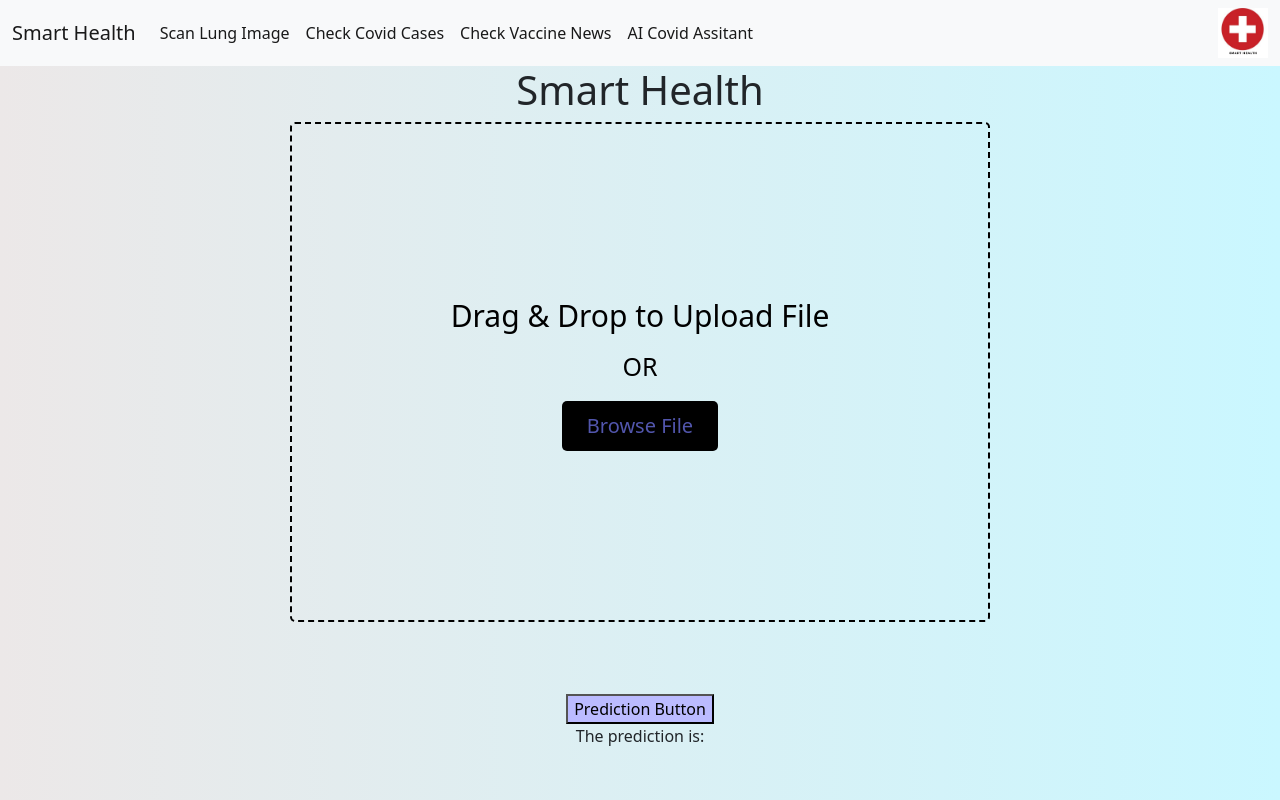
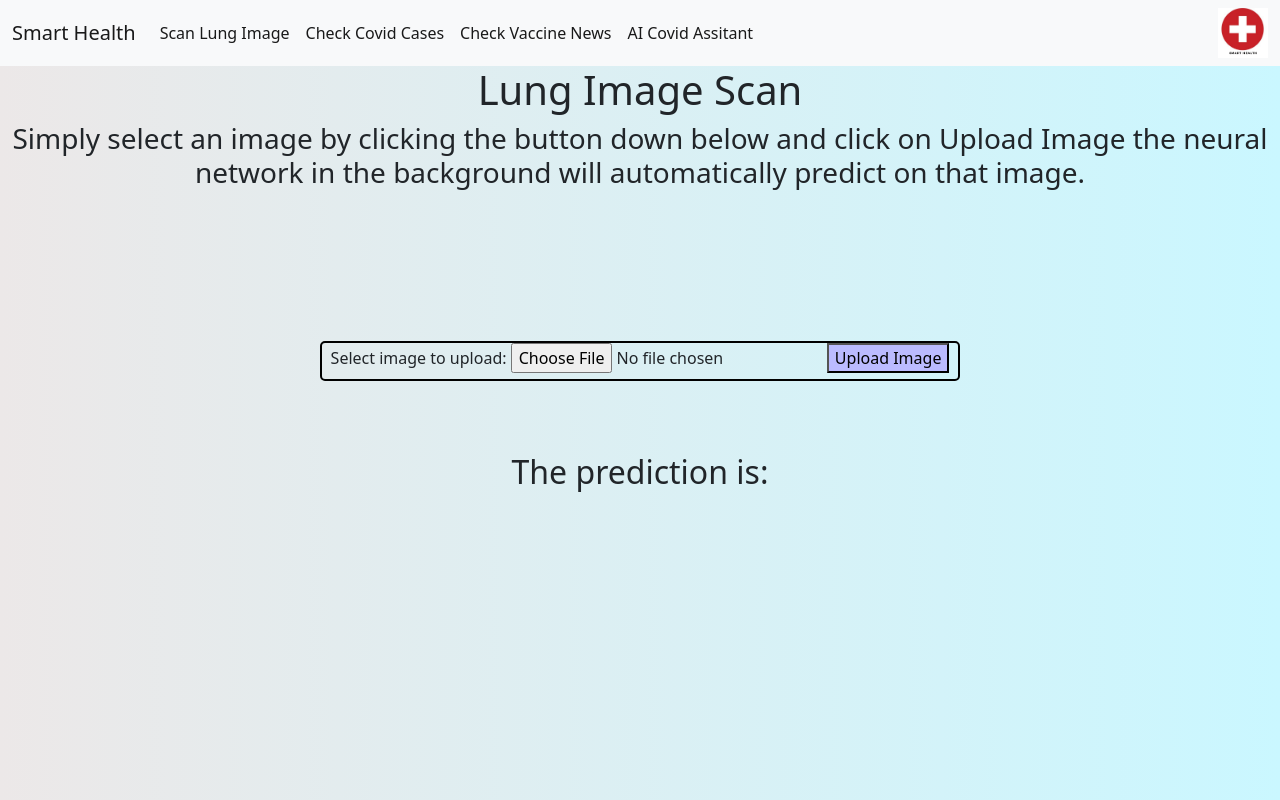
Before and after one commit to YashSolanki2007/Smart-Scan, a Flask app: page /covid-predictor in a window 1280 px wide. Run offline with Flask 2, Linux system fonts and the light colour scheme.

Commit message:
Update covid-predictor.html

```diff
--- a/templates/covid-predictor.html
+++ b/templates/covid-predictor.html
@@ -11,10 +11,6 @@
     <link href="https://fonts.googleapis.com/css2?family=Bebas+Neue&display=swap" rel="stylesheet">
 
     <style>
-        .logo {
-            height: 50px;
-            width: 50px;
-        }
         .drag-area{
           border: 2px dashed black;
           height: 500px;
@@ -25,7 +21,10 @@
           justify-content: center;
           flex-direction: column;
         }
-
+        .logo {
+            height: 50px;
+            width: 50px;
+        }
         .prediction-btn {
             background: rgb(187, 187, 255);
         }
@@ -45,6 +44,12 @@
           font-size: 30px;
           font-weight: 500;
           color: black;
+        }
+        .uploadImgBtn {
+            background: rgb(187, 187, 255);
+        }
+        .uploadImgBtn:hover {
+            background: rgb(195, 255, 195);
         }
         .drag-area span{
           font-size: 25px;
@@ -68,6 +73,14 @@
           width: 100%;
           object-fit: cover;
           border-radius: 5px;
+        }
+
+        .imgUpload {
+            border: 2px solid black;
+            width: 50%;
+            height: 40px;
+            text-align: center;
+            border-radius: 5px;
         }
 
         .body {
@@ -108,14 +121,7 @@
       </div>
     </nav>
 
-        <h1>Smart Health</h1>
-        <div class="drag-area">
-            <div class="icon"><i class="fas fa-cloud-upload-alt"></i></div>
-            <header>Drag & Drop to Upload File</header>
-            <span>OR</span>
-            <button>Browse File</button>
-            <input type="file" hidden>
-        </div>
+        <h1>Lung Image Scan</h1>
         <script>
     //selecting all required elements
     const dropArea = document.querySelector(".drag-area"),
@@ -176,13 +182,19 @@
     }
 
 </script>
+        <h3>Simply select an image by clicking the button down below and click on Upload Image the neural network in the background will automatically predict on that image.</h3>
+        <br /><br /><br /><br /><br /><br />
+        <div class="imgUpload">
+            <form action="/covid-predictor" method="post" enctype="multipart/form-data">
+  Select image to upload:
+  <input type="file" name="file" id="file">
+  <input type="submit" value="Upload Image" name="submit" class="uploadImgBtn">
+</form>
+        </div>
     <br /><br /><br />
-        <form method="POST">
-            <button class="prediction-btn">Prediction Button</button>
-        </form>
-        <p>
+        <h2>
             The prediction is: {{prediction}}
-        </p>
+        </h2>
     </center>
 </body>
 </html>
```
